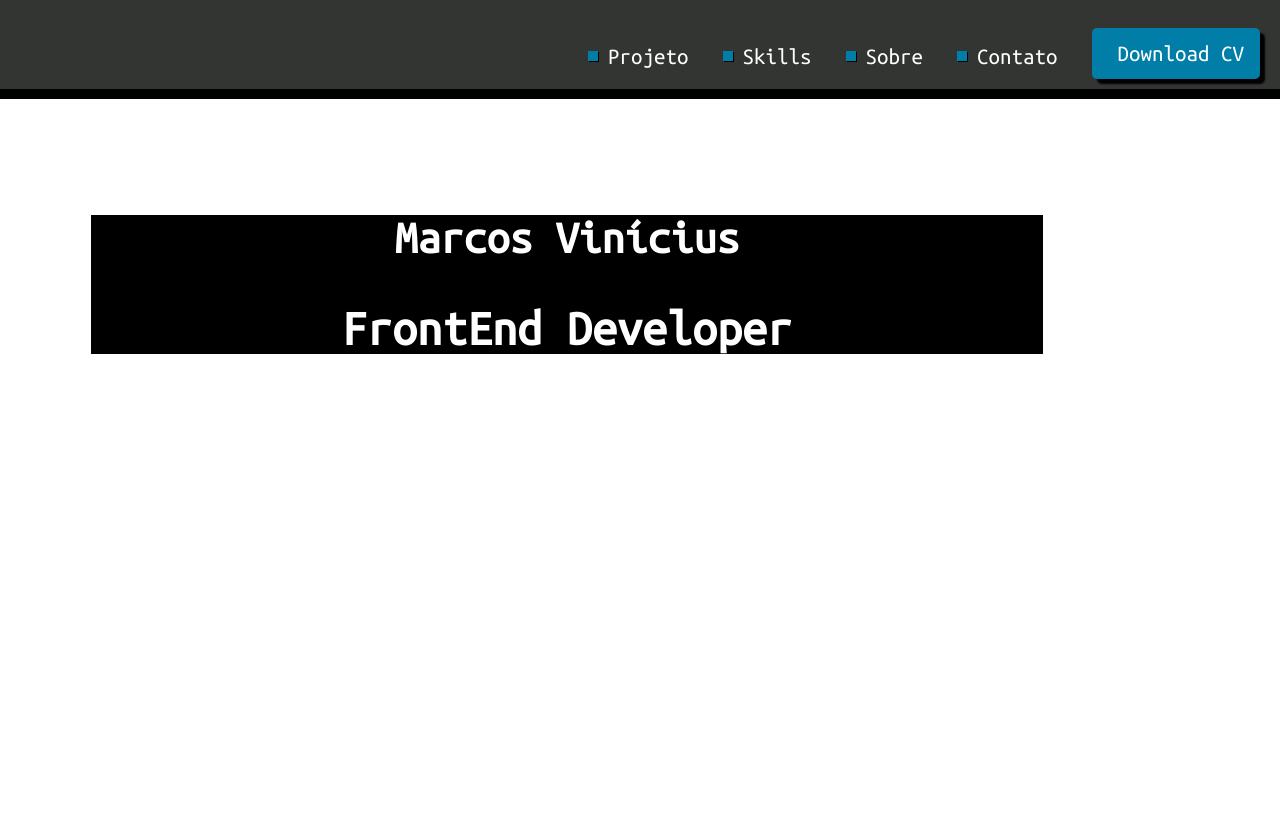
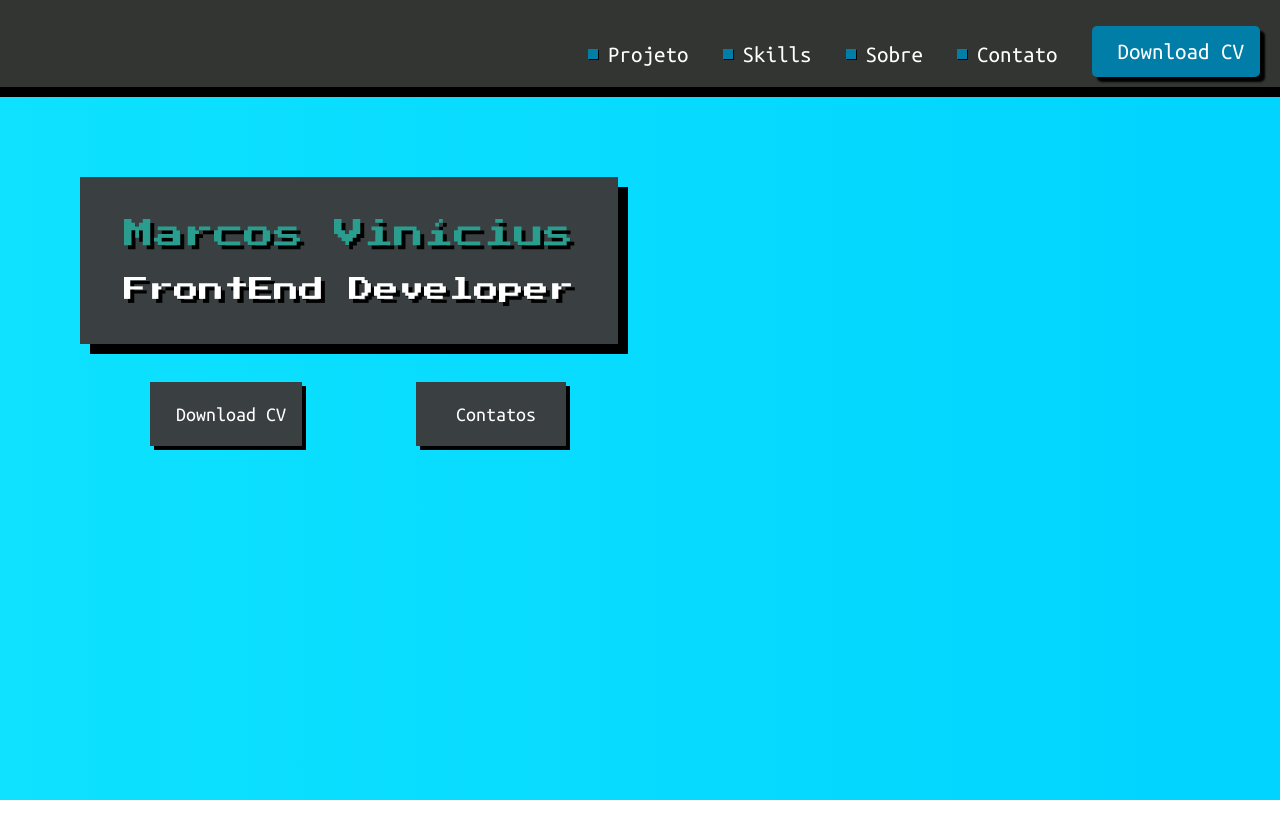
Before and after one commit to IMarkinI/MarcoBruno, a plain HTML site: page index.html in a window 1280 px wide. After the commit the page ends 800 px from the top, so only its background shows below. Drawn offline with Linux system fonts and the light colour scheme.

Commit message:
Novo
bottons and animation background

```diff
--- /dev/null
+++ b/components/bottons.css
@@ -0,0 +1,25 @@
+#btn2 {
+    display: inline-block;
+    font-family: "Ubuntu Mono", cursive;
+    font-size: 20px;
+    background-color: #3a4042;
+    box-shadow: 4px 4px 0px black;
+    padding: 22px 16px;
+    margin-left: 150px;
+    margin-top: 38px;
+    transition: transform 100ms linear;
+
+}
+
+#btn3 {
+    display: inline-block;
+    font-family: "Ubuntu Mono", cursive;
+    font-size: 20px;
+    background-color: #3a4042;
+    box-shadow: 4px 4px 0px black;
+    padding: 22px 30px;
+    margin-left: 80px;
+    margin-top: 38px;
+    transition: transform 100ms linear;
+
+}
--- /dev/null
+++ b/components/box.css
@@ -0,0 +1,13 @@
+#box {
+    display: inline-block;
+    background-color: #3a4042;
+    box-shadow: 10px 10px 0px #000;
+    text-align: center;
+    padding: 42px 44px;
+    margin-left: 80px;
+    margin-top: 80px;
+}
+
+#box h1 {
+    margin-bottom: 28px;
+}
--- /dev/null
+++ b/components/title.css
@@ -0,0 +1,13 @@
+h1 {
+    font-family: 'Press Start 2P', cursive;
+    font-size: 30px;
+    color: #2a9d8f;
+    text-shadow: 4px 4px 0px #000;
+}
+h2 {
+    font-family: 'Press Start 2P', cursive;
+    font-size: 25px;
+    color: white;
+    text-shadow: 4px 4px 0px #000;
+
+}
--- a/index.css
+++ b/index.css
@@ -15,6 +15,11 @@
         text-decoration: none;
         margin-right: 30px;
         text-align: center;
+        transition: transform 100ms linear;
+
+    }
+    a:hover {
+        transform: scale(0.90);
     }
     nav {
         text-align: right;
@@ -40,26 +45,28 @@
     }
 
     body{
+        width: 100%;
+        height: 100vh;
         margin: 0px;
+        color: #fff;
+        background: linear-gradient(90deg, rgba(192,192,170,1) 0%, rgba(28,239,255,1) 50%, rgba(0,212,255,1) 100%);
+        background-size: 400% 400%;
+        position: relative;
+        animation: change 10s ease-in-out infinite;
     }
 
     #button:hover {
         transform: scale(0.90);
     }
-    div {
-        display: run-in;
-        padding: 0px 0px;
-        margin-right: 237px;
-        margin-top: 116px;
-        margin-bottom: 497px;
-        margin-left: 91px;
-        background-color: black;
-        color: white;
-        font-size: 23px;
-        font-family: "Ubuntu Mono" , Arial, Helvetica, sans-serif;
-        font-weight: 500;
-        text-align: center;
+
+    @keyframes change {
+        0%{
+            background-position: 0 50%;
         }
-    div h2 {
-        font-size: 50px;
+        50%{
+            background-position: 100% 50%;
+        }
+        100%{
+            background-position: 0 50%;
+        }
     }
--- a/index.html
+++ b/index.html
@@ -6,8 +6,15 @@
 
     <link rel="preconnect" href="https://fonts.gstatic.com">
     <link href="https://fonts.googleapis.com/css2?family=Ubuntu+Mono&display=swap" rel="stylesheet">
+    <link rel="preconnect" href="https://fonts.gstatic.com">
+    <link href="https://fonts.googleapis.com/css2?family=Press+Start+2P&display=swap" rel="stylesheet">
 
+    <link rel="stylesheet" href="reset.css">
     <link rel="stylesheet" href="index.css">
+    <link rel="stylesheet" href="components/title.css">
+    <link rel="stylesheet" href="components/box.css">
+    <link rel="stylesheet" href="components/bottons.css">
+
 
 
 </head>
@@ -23,10 +30,20 @@
             <a id="button" href="https://drive.google.com/file/d/1xXknVmTSoygyNjVOTLCeoTavl8sYQGPS/view?usp=sharing" target="_blank">Download CV</a>
         </nav>
     </header>
-    <div>
-        <h1>Marcos Vinícius</h1>
-        <h2>FrontEnd Developer</h2>
-    </div>
-    <script src="script.js"></script>
+
+  <div id="box">
+            <h1>Marcos Vinícius</h1>
+            <h2>FrontEnd Developer</h2>
+  </div>
+
+   <div>
+        <a id="btn2" href="">Download CV</a>
+        <a id="btn3" href="">Contatos</a>
+
+   </div>
+
+
+
+        <script src="script.js"></script>
 </body>
 </html>
--- /dev/null
+++ b/reset.css
@@ -0,0 +1,43 @@
+html, body, div, span, applet, object, iframe,
+h1, h2, h3, h4, h5, h6, p, blockquote, pre,
+a, abbr, acronym, address, big, cite, code,
+del, dfn, em, img, ins, kbd, q, s, samp,
+small, strike, strong, sub, sup, tt, var,
+b, u, i, center,
+dl, dt, dd, ol, ul, li,
+fieldset, form, label, legend,
+table, caption, tbody, tfoot, thead, tr, th, td,
+article, aside, canvas, details, embed,
+figure, figcaption, footer, header, hgroup,
+menu, nav, output, ruby, section, summary,
+time, mark, audio, video {
+	margin: 0;
+	padding: 0;
+	border: 0;
+	font-size: 100%;
+	font: inherit;
+	vertical-align: baseline;
+}
+/* HTML5 display-role reset for older browsers */
+article, aside, details, figcaption, figure,
+footer, header, hgroup, menu, nav, section {
+	display: block;
+}
+body {
+	line-height: 1;
+}
+ol, ul {
+	list-style: none;
+}
+blockquote, q {
+	quotes: none;
+}
+blockquote:before, blockquote:after,
+q:before, q:after {
+	content: '';
+	content: none;
+}
+table {
+	border-collapse: collapse;
+	border-spacing: 0;
+}
```
